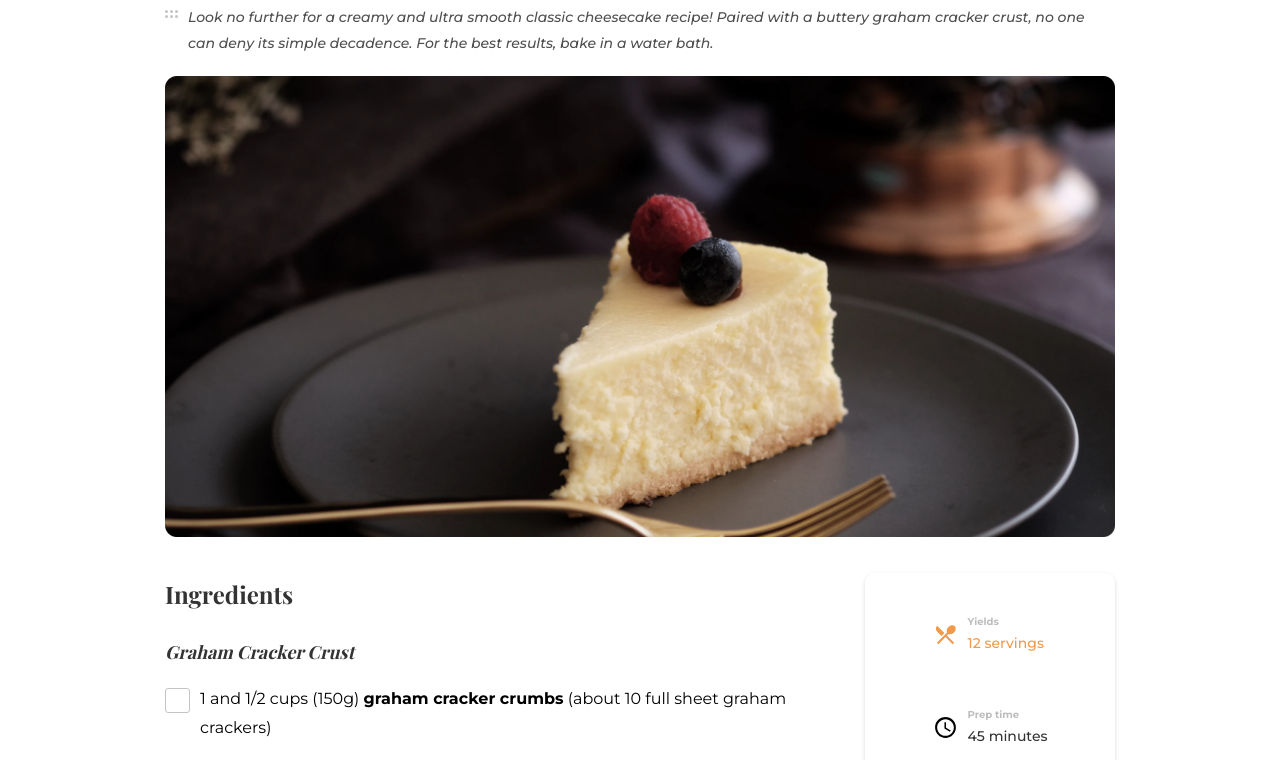
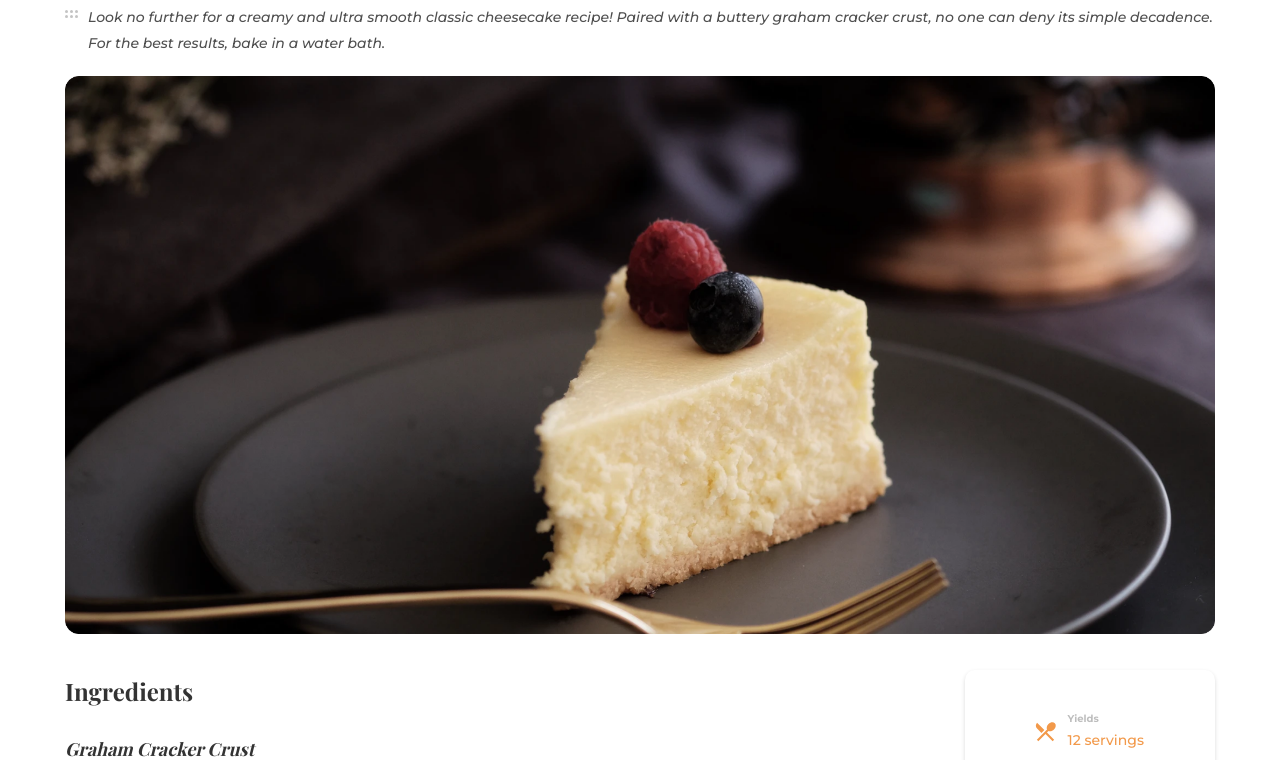
Before and after one commit to fedehub93/recipe-page, a website: page index.html in a window 1280 px wide. Shown: the part 91-851 px from the top of the page. Drawn offline with nearby package versions, Linux system fonts and the light colour scheme; a web font is replaced by a local one.

Commit message:
Feature wrapper 120rem

```diff
--- a/sass/_page.scss
+++ b/sass/_page.scss
@@ -1,5 +1,5 @@
 .wrapper {
-    max-width: 100rem;
+    max-width: 120rem;
     padding: 0 2.5rem;
     margin: auto;
 }
```
Also changed, not shown: css/style.css.
